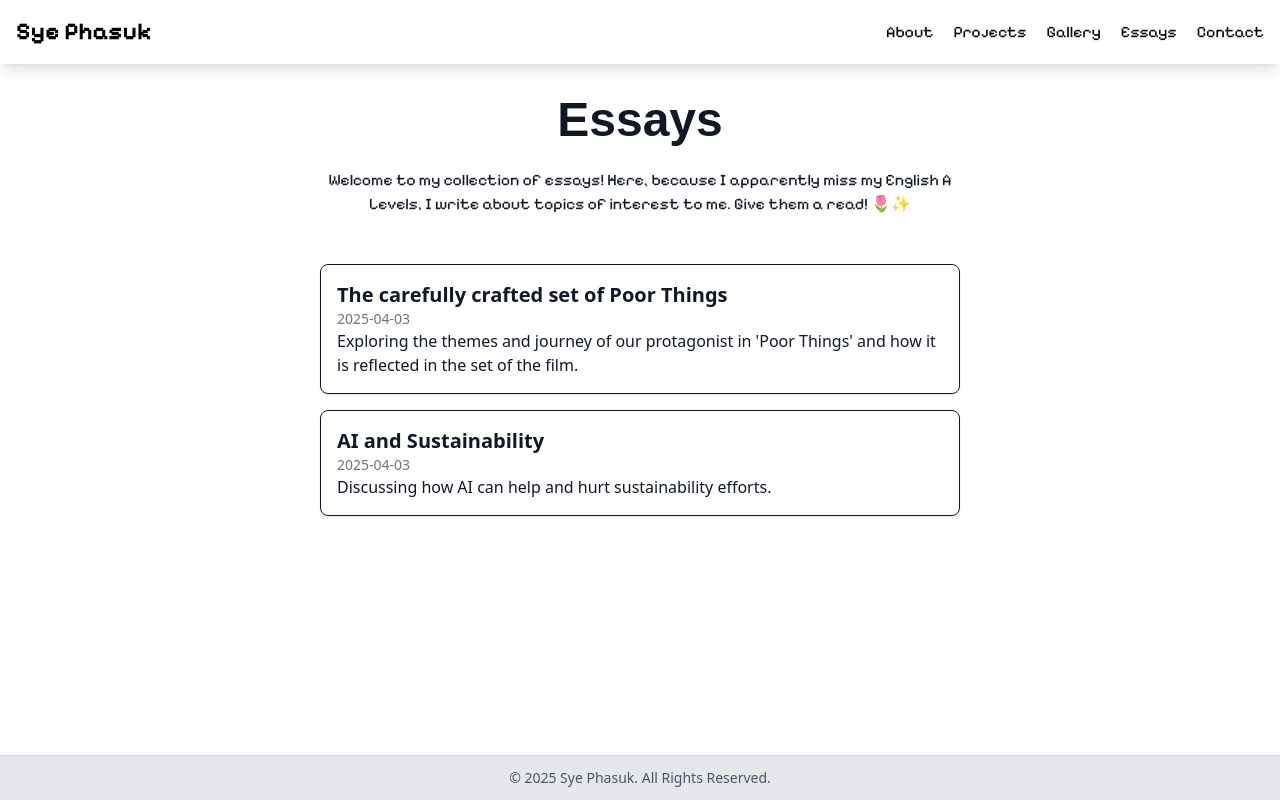
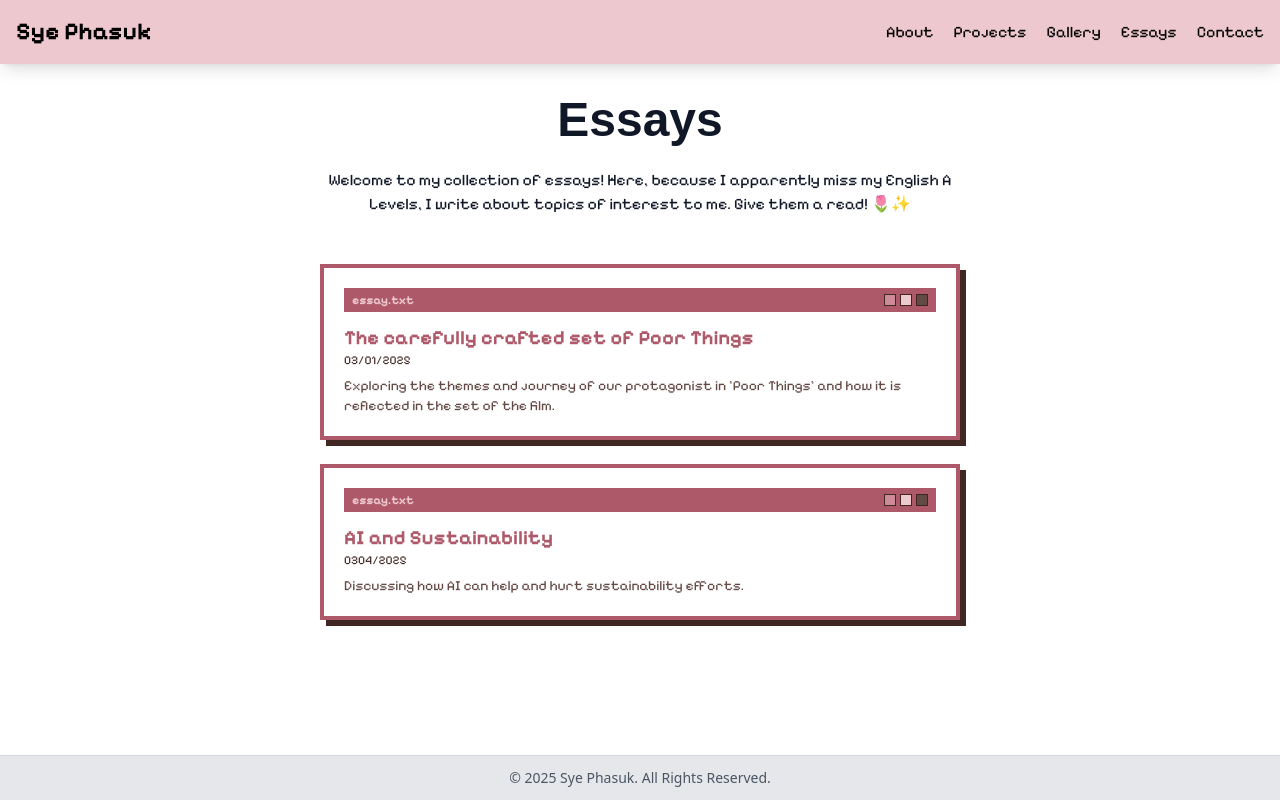
Before and after one commit to phasuk15/Sye-Phasuk, a Next.js app: page /essays in a window 1280 px wide. Built offline with nearby package versions, Linux system fonts and the light colour scheme; a web font is replaced by a local one.

Commit message:
Updated essay page

```diff
--- a/app/components/Button.tsx
+++ b/app/components/Button.tsx
@@ -23,7 +23,7 @@ const Button: React.FC<ButtonProps> = ({
     <button
       onClick={onClick}
       className={`relative font-jersey uppercase tracking-wide
-        bg-[#EEC8CF] border-4 border-[#CE8A97] text-[#412722]
+        bg-light-pink border-4 border-rosewood text-plum-brown
         shadow-[4px_4px_0px_#412722]
         hover:translate-x-1 hover:translate-y-1 hover:shadow-[2px_2px_0px_#412722]
         active:translate-x-2 active:translate-y-2 active:shadow-none
--- a/app/components/EssayCard.tsx
+++ b/app/components/EssayCard.tsx
@@ -6,10 +6,10 @@ interface EssayCardProps {
 
 const EssayCard: React.FC<EssayCardProps> = ({ date, title, description }) => {
   return (
-    <div className="mb-8 p-3 border-4 border-[#AE5969] bg-[#EEC8CF] shadow-[4px_4px_0px_#412722] font-pixelify">
-      <p className="text-xs text-[#634A45]">{date}</p>
-      <h2 className="text-lg font-bold text-[#412722] mt-1">{title}</h2>
-      <p className="text-sm text-[#634A45] mt-2">{description}</p>
+    <div className="mb-8 p-3 border-4 border-raspberry bg-light-pink shadow-[4px_4px_0px_plum-brown] font-pixelify">
+      <p className="text-xs text-mauve-brown">{date}</p>
+      <h2 className="text-lg font-bold text-mauve-brown mt-1">{title}</h2>
+      <p className="text-sm text-mauve-brown mt-2">{description}</p>
     </div>
   );
 };
--- a/app/essays/[slug]/page.tsx
+++ b/app/essays/[slug]/page.tsx
@@ -12,7 +12,7 @@ export async function generateStaticParams() {
   }));
 }
 
-export default function BlogPost({ params }: { params: { slug: string } }) {
+export default function Essay({ params }: { params: { slug: string } }) {
   const { slug } = params;
   const filePath = path.join(process.cwd(), "content", slug + ".md");
   const fileContents = fs.readFileSync(filePath, "utf-8");
--- a/app/essays/page.tsx
+++ b/app/essays/page.tsx
@@ -27,16 +27,43 @@ const EssaysFull = () => {
                 Welcome to my collection of essays! Here, because I apparently miss my English A Levels, I write about topics of interest to me. Give them a read! 🌷✨
             </p>
 
-            <ul className="space-y-4">
-                {posts.map((post) => (
-                <li key={post.slug} className="p-4 border rounded-lg shadow">
-                    <Link href={`/essays/${post.slug}`}>
-                    <h2 className="text-xl font-semibold hover:underline">{post.title}</h2>
-                    </Link>
-                    <p className="text-sm text-gray-500">{post.date}</p>
-                    <p>{post.description}</p>
+            <ul className="space-y-6">
+        {posts.map((post) => (
+            <li key={post.slug} className="group relative font-pixelify"
+            >
+            <Link href={`/essays/${post.slug}`}>
+                <div className="
+                p-5
+                border-4 border-raspberry
+                bg-white
+                shadow-[6px_6px_0px_#412722]
+                hover:shadow-[8px_8px_0px_#AE5969]
+                transition-all
+                duration-200
+                cursor-pointer
+                ">
+                {/* Fake "pixel bar" like an old window */}
+                <div className="bg-raspberry text-light-pink px-2 py-1 flex items-center justify-between text-xs mb-3">
+                    <span className="font-bold">essay.txt</span>
+                        <div className="flex gap-1">
+                        <span className="w-3 h-3 bg-rosewood border border-plum-brown"></span>
+                        <span className="w-3 h-3 bg-light-pink border border-plum-brown"></span>
+                        <span className="w-3 h-3 bg-mauve-brown border border-plum-brown"></span>
+                        </div>
+                    </div>
+
+                    {/* Content */}
+                    <h2 className="text-xl font-bold text-raspberry group-hover:text-mauve-brown transition-colors">
+                        {post.title}
+                    </h2>
+                    <p className="text-xs text-plum-brown mb-2">{post.date}</p>
+                    <p className="text-sm text-mauve-brown group-hover:text-rosewood transition-colors">
+                        {post.description}
+                    </p>
+                    </div>
+                </Link>
                 </li>
-                ))}
+            ))}
             </ul>
         </div>
     );
--- a/app/globals.css
+++ b/app/globals.css
@@ -1,14 +1,14 @@
 @import "tailwindcss";
 
-@theme inline {
+@theme {
+  --color-light-pink: #EEC8CF;
+  --color-rosewood: #CE8A97;
+  --color-raspberry: #AE5969;
+  --color-mauve-brown: #634A45;
+  --color-plum-brown: #412722;
+
   --font-pixelify: var(--font-pixelify);
   --font-jersey: var(--font-jersey);
-
-  --light-pink:  #EEC8CF;
-  --purple-100: #CE8A97;
-  --purple-200: #AE5969;
-  --purple-300: #634A45;
-  --purple-400: #412722;
 }
 
 html {
--- a/app/sections/Essays.tsx
+++ b/app/sections/Essays.tsx
@@ -3,7 +3,7 @@ import Button from "../components/Button";
 
 const Essays = () => {
     return (
-        <div className="min-h-screen max-w-5xl mx-auto px-4 flex flex-col items-center">
+        <div className="min-h-screen max-w-2xl mx-auto px-4 flex flex-col items-center ">
             <h1 className="font-jersey font-bold text-5xl py-12">Essays</h1>
             <p className="font-pixelify text-center leading-relaxed pb-12">Little windows into my thoughts — essays on things I find fascinating or worth pondering 💭🌸</p>
             <EssayCard
--- a/content/poor-things.md
+++ b/content/poor-things.md
@@ -1,6 +1,6 @@
 ---
 title: "The carefully crafted set of Poor Things"
-date: "2025-04-03"
+date: "03/01/2025"
 description: "Exploring the themes and journey of our protagonist in 'Poor Things' and how it is reflected in the set of the film."
 ---
 
--- a/content/sustainability.md
+++ b/content/sustainability.md
@@ -1,10 +1,10 @@
 ---
 title: "AI and Sustainability"
-date: "2025-04-03"
+date: "0304/2025"
 description: "Discussing how AI can help and hurt sustainability efforts."
 ---
 
-# AI and Sustainabilityß
+# AI and Sustainability
 
 With sustainability becoming a pressing global issue, it is evermore vital for governments, corporations and organisations to come together to address this challenge. The rapid advancements in AI development could offer incredible tools and solutions to the fight for sustainability. AI excels at inference, the process of analysing vast amounts of data, identifying patterns and predicting outcomes, making it invaluable for solving problems when applied to sustainability issues and Earth sciences. Despite the immense promise that AI holds, its potential cannot be fully realised unless we address the underlying environmental impact of training and deploying these models.
 
```
